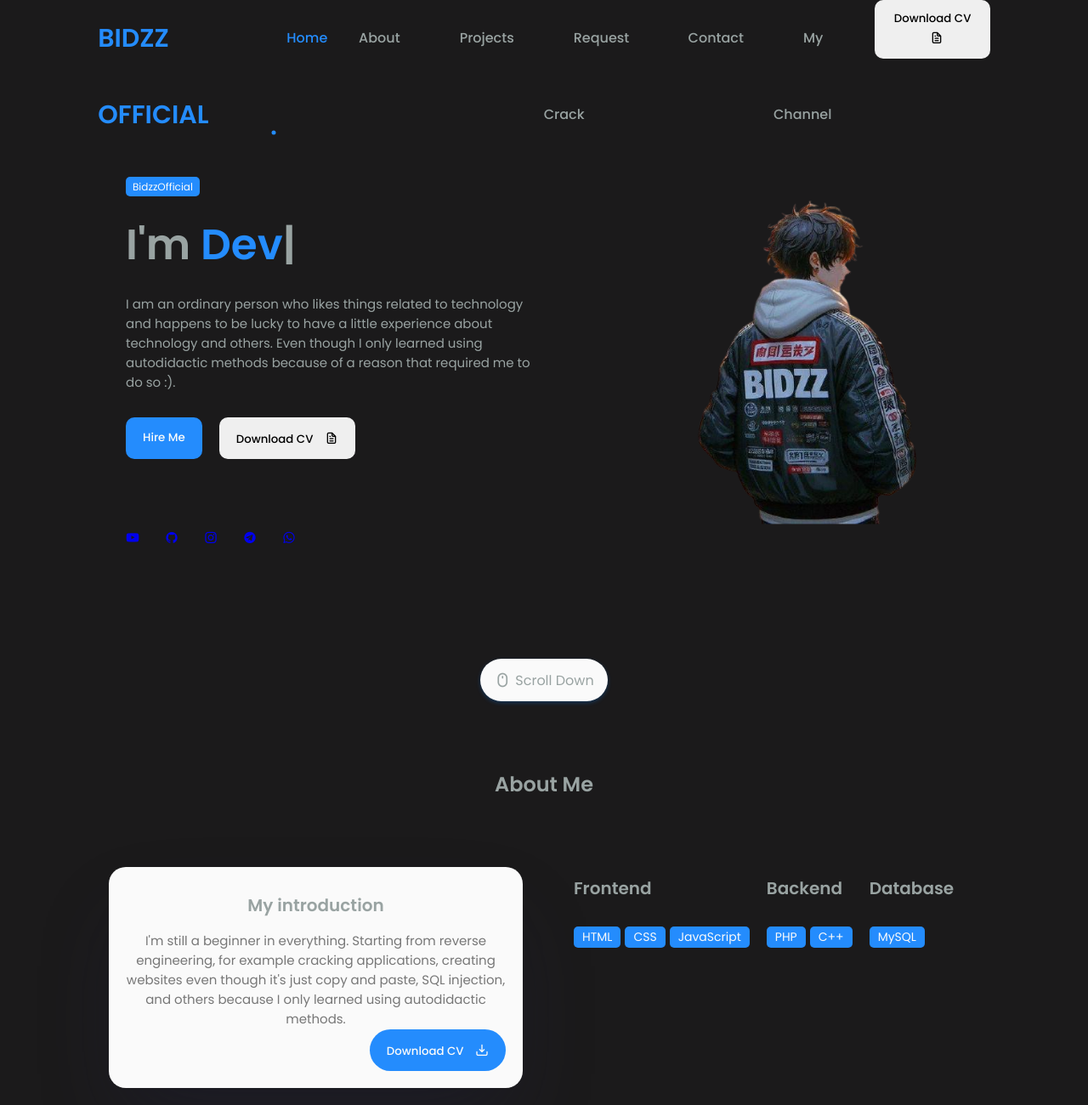
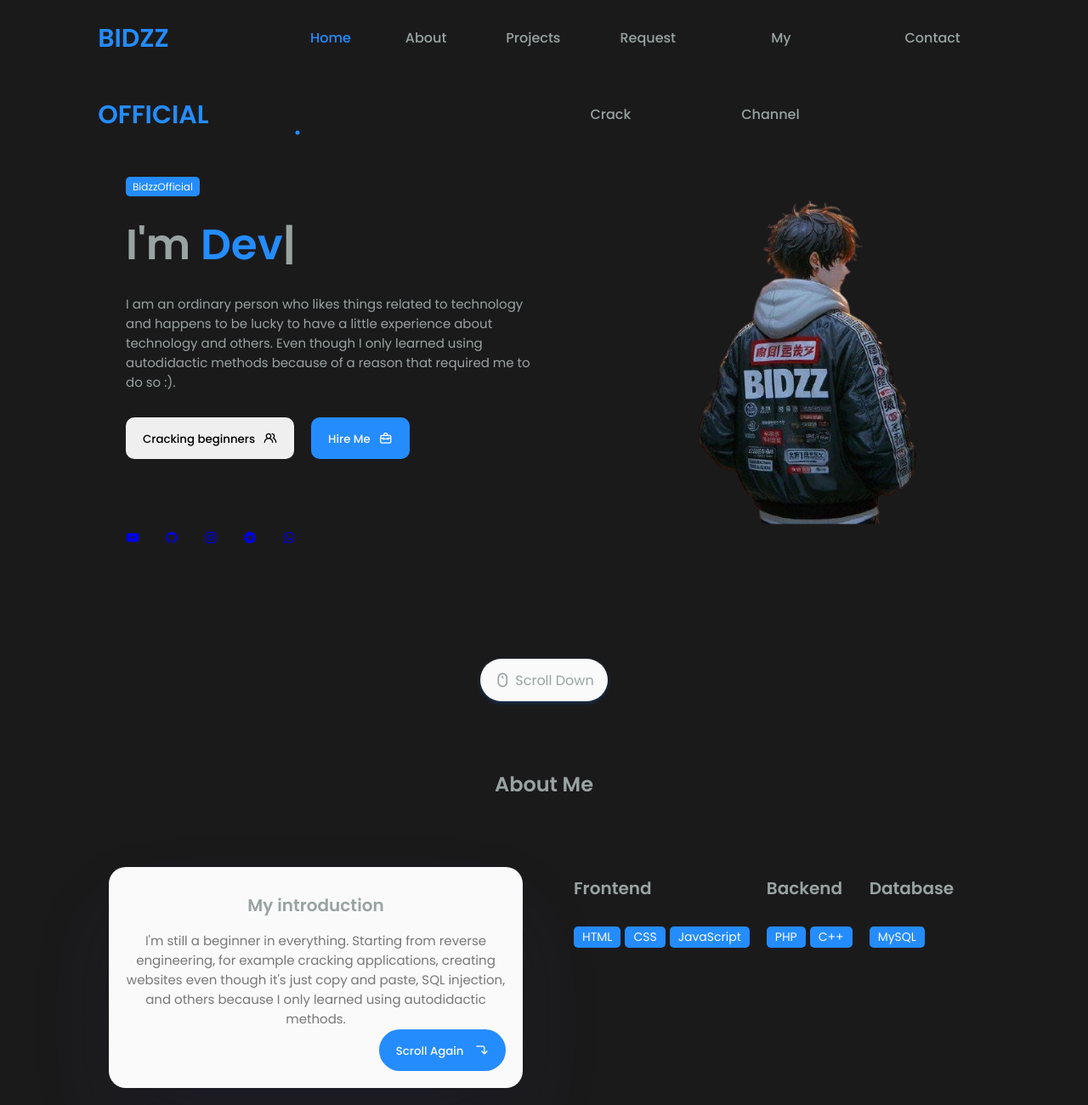
Before and after one commit to Jking123456/ABOUT-ME, a plain HTML site: page index.html in a window 1280 px wide. Shown: the top 1300 px of the page at 85% size. Drawn offline with nearby package versions, Linux system fonts and the light colour scheme.

Commit message:
Add files via upload

```diff
--- a/index.html
+++ b/index.html
@@ -34,16 +34,13 @@
                        <div class="circle"></div>
                     </li>
                     <li class="nav_list">
+                       <a href="https://t.me/cheatbybidzz" class="nav-link">My Channel</a>
+                       <div class="circle"></div>
+                   <li class="nav_list">
                         <a href="#contact" class="nav-link">Contact</a>
                         <div class="circle"></div>
-                    <li class="nav_list">
-                       <a href="https://t.me/cheatbybidzz" class="nav-link">My Channel</a>
-                       <div class="circle"></div>
                     </li>
                 </ul>
-            </div>
-            <div class="nav-button">
-                <button class="btn">Download CV <i class="uil uil-file-alt"></i></button>
             </div>
             <div class="nav-menu-btn">
                 <i class="uil uil-bars" onclick="myMenuFunction()"></i>
@@ -62,8 +59,8 @@
                         <p>I am an ordinary person who likes things related to technology and happens to be lucky to have a little experience about technology and others. Even though I only learned using autodidactic methods because of a reason that required me to do so :).</p>
                     </div>
                     <div class="featured-text-btn">
-                        <button class="btn blue-btn">Hire Me</button>
-                        <button class="btn">Download CV <i class="uil uil-file-alt"></i></button>
+                        <button class="btn">Cracking beginners<i class="uil uil-users-alt"></i></a>
+                        <button class="btn blue-btn">Hire Me<i class="uil uil-briefcase-alt"></i></a>
                     </div>
                     <div class="social_icons">
                          <a href="https://youtube.com/@BidzzOFC"><i class="uil uil-youtube"></i></a>
@@ -95,7 +92,7 @@
                             <h3>My introduction</h3>
                             <p>I'm still a beginner in everything. Starting from reverse engineering, for example cracking applications, creating websites even though it's just copy and paste, SQL injection, and others because I only learned using autodidactic methods.</p>
                             <div class="about-btn">
-                                <button class="btn">Download CV <i class="uil uil-import"></i></button>
+                                <button class="btn">Scroll Again <i class="uil uil-corner-right-down"></i></button>
                             </div>
                         </div>
                     </div>
```
